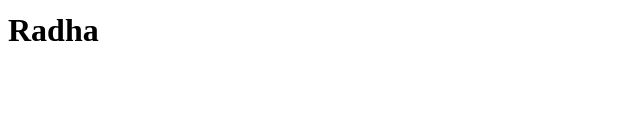
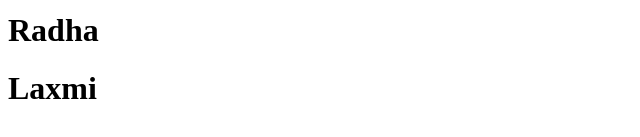
Before and after one commit to GeneralYudhishthir/apnacollege-demo, a plain HTML site: page index.html in a window 1280 px wide. Shown: the part 379-516 px from the top of the page, without its empty margins (0-640 px from the left). Drawn offline with Linux system fonts and the light colour scheme.

Commit message:
added Laxmi

```diff
--- a/index.html
+++ b/index.html
@@ -6,3 +6,4 @@
 <h1>Krishn</h1>
 <h1>Narsimha</h1>
 <h1>Radha</h1>
+<h1>Laxmi</h1>
```
